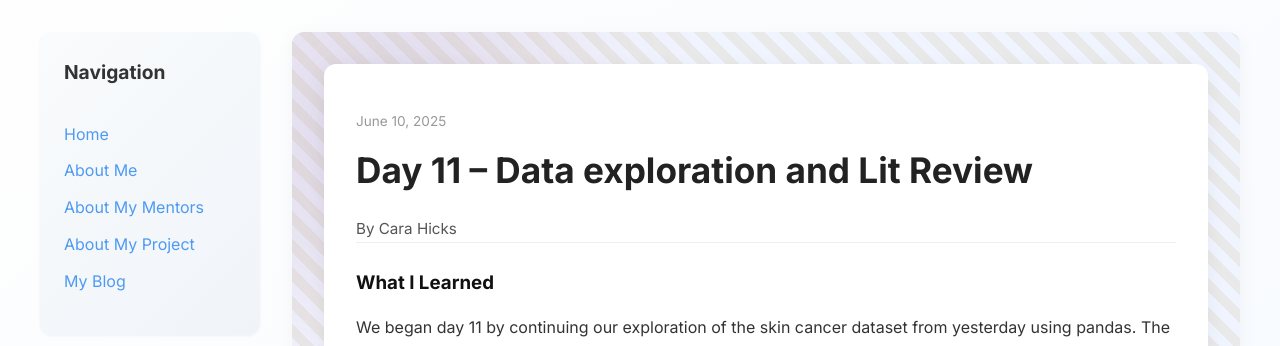
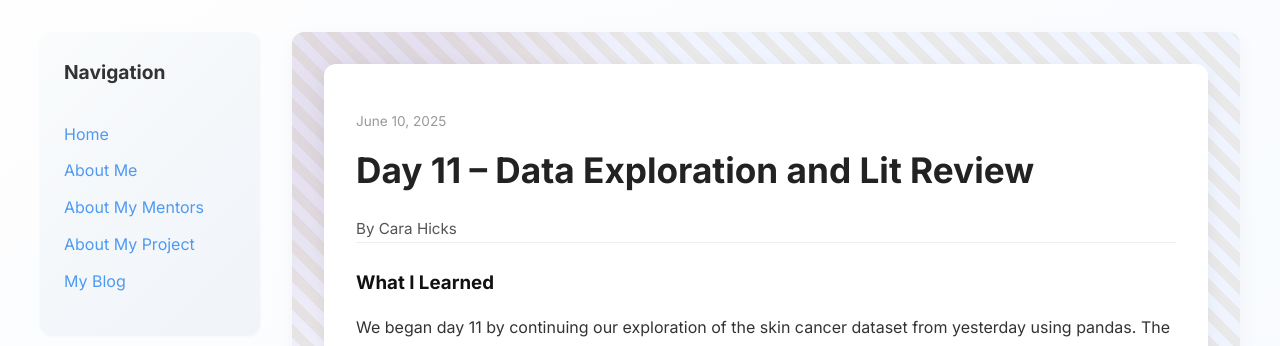
Before and after one commit to 4Carah/4Carah.github.io, a Jekyll site: the page built from _posts/2025-06-10-day-11.md, in a window 1280 px wide. Shown: the top 346 px of the page. Built offline with Jekyll 4.4.1, drawn with Linux system fonts in a browser that asks for light colours.

Commit message:
Update 2025-06-10-day-11.md

```diff
--- a/_posts/2025-06-10-day-11.md
+++ b/_posts/2025-06-10-day-11.md
@@ -1,6 +1,6 @@
 ---
 layout: post
-title: "Day 11 – Data exploration and Lit Review "
+title: "Day 11 – Data Exploration and Lit Review "
 date: 2025-06-10
 author: Cara Hicks
 permalink: /day11.html
```
